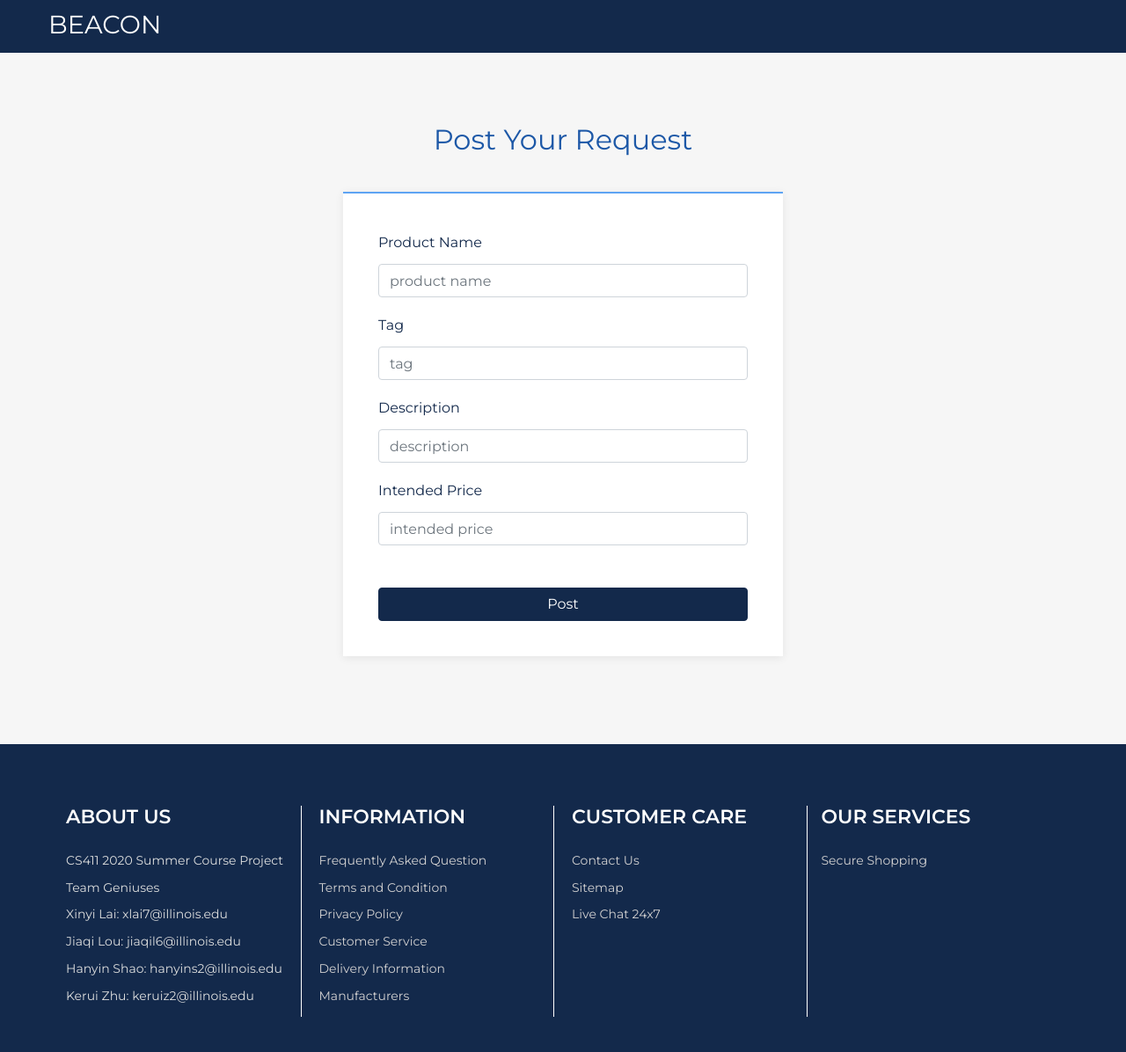
After one commit to Xinyi-Lai/CS411_Geniuses, a PHP site: page /post_request.html in a window 1280 px wide. The commit adds this page. Shown: the whole page at 88% size. Run offline with PHP 8.4, Linux system fonts and the light colour scheme.

Commit message:
post request

```diff
--- a/index.php
+++ b/index.php
@@ -271,7 +271,7 @@
 
                     <a href="<?php echo $curr_user?'post_product.html':'login.php';?>" class="btn btn-post1">Post Your Product</a>
 
-                    <a href="" class="btn btn-post2">Post Your Request</a>
+                    <a href="<?php echo $curr_user?'post_request.html':'login.php';?>" class="btn btn-post2">Post Your Request</a>
 
                 </div>
 
--- /dev/null
+++ b/post_request.html
@@ -0,0 +1,126 @@
+<!DOCTYPE html>
+<html>
+
+<head>
+    <meta charset="utf-8">
+    <meta name="viewport" content="width=device-width, initial-scale=1.0, shrink-to-fit=no">
+    <title>BEACON - Post_Request</title>
+    <link rel="stylesheet" href="assets/bootstrap/css/bootstrap.min.css">
+    <link rel="stylesheet" href="https://fonts.googleapis.com/css?family=Montserrat:400,400i,700,700i,600,600i">
+    <link rel="stylesheet" href="assets/css/baguetteBox.min.css">
+    <link rel="stylesheet" href="assets/css/smoothproducts.css">
+</head>
+
+<body>
+    <nav class="navbar navbar-dark navbar-expand-lg bg-primary clean-navbar" style="height: 60px; padding-top: 30px;">
+        <div class="container"><button data-toggle="collapse" class="navbar-toggler" data-target="#navcol-1"><span class="sr-only">Toggle navigation</span><span class="navbar-toggler-icon"></span></button><a class="navbar-brand text-white logo" href="index.php"><p style="font-size: larger;">BEACON</p></a>
+            <div class="collapse navbar-collapse"
+                id="navcol-1">
+                <ul class="nav navbar-nav ml-auto"></ul>
+            </div>
+        </div>
+    </nav>
+    <main class="page post-page">
+        <section class="clean-block clean-form dark">
+            <div class="container">
+                <div class="block-heading">
+                    <h2 class="text-info">Post Your Request</h2>
+				</div>
+				<form action="upload_request.php" method="post" enctype="multipart/form-data">
+
+					<!-- productName input -->
+                    <div class="form-group">
+						<label for="focusedInput">Product Name</label>
+						<input class="form-control item" type="text" name="product_name" placeholder="product name"/>
+					</div>
+
+					<!-- tag input -->
+					<div class="form-group">
+						<label for="focusedInput">Tag</label>
+						<input class="form-control item" type="text" name="tag" placeholder="tag"/>
+					</div>
+
+					<!-- description confirm -->
+                    <div class="form-group">
+						<label for="focusedInput">Description</label> <span class="warning">
+						<input class="form-control item" type="text" name="description" placeholder="description"/>
+					</div>
+
+					<!-- intendedPrice input -->
+                    <div class="form-group">
+						<label for="focusedInput">Intended Price</label>
+						<input class="form-control item" type="text" name="intendedPrice" placeholder="intended price"/>
+					</div></br>
+
+				<button class="btn btn-primary btn-block" type="submit" name="submit">Post</button>
+			</form>
+
+            </div>
+        </section>
+    </main>
+
+	<footer class="page-footer dark">
+        <div class="container">
+            <div class="row">
+
+                <div class="col-sm-3">
+                    <div class="single-widget">
+                        <h5>ABOUT US</h5>
+                        <ul>
+                            <span class="white-font">CS411 2020 Summer Course Project</br></span>
+                            <span class="white-font">Team Geniuses</br></span>
+                            <span class="white-font">Xinyi Lai: xlai7@illinois.edu</br></span>
+                            <span class="white-font">Jiaqi Lou: jiaqil6@illinois.edu</br></span>
+                            <span class="white-font">Hanyin Shao: hanyins2@illinois.edu</br></span>
+                            <span class="white-font"> Kerui Zhu: keruiz2@illinois.edu</span>
+                        </ul>
+                    </div>
+                </div>
+
+                <div class="col-sm-3">
+                    <div class="single-widget">
+                    	<h5>INFORMATION</h5>
+                        <ul>
+                            <span class="white-font"><a href="#">Frequently Asked Question</a></br></span>
+                            <span class="white-font"><a href="#">Terms and Condition</a></br></span>
+                            <span class="white-font"><a href="#">Privacy Policy</a></br></span>
+                            <span class="white-font"><a href="#">Customer Service</a></br></span>
+                            <span class="white-font"><a href="#">Delivery Information</a></br></span>
+                            <span class="white-font"><a href="#">Manufacturers</a></br></span>
+                        </ul>
+                    </div>
+                </div>
+
+                <div class="col-sm-3">
+                    <div class="single-widget">
+                    	<h5>CUSTOMER CARE</h5>
+                        <ul>
+                            <span class="white-font"><a href="#">Contact Us</a></br></span>
+                            <span class="white-font"><a href="#">Sitemap</a></br></span>
+                            <span class="white-font"><a href="#">Live Chat 24x7</a></br></span>
+                        </ul>
+                    </div>
+                </div>
+
+                <div class="col-sm-3">
+                    <div class="single-widget-1">
+                    <h5>OUR SERVICES</h5>
+                        <ul>
+                            <span class="white-font"><a href="#">Secure Shopping</a></br></span>
+                        </ul>
+                    </div>
+				</div>
+
+            </div>
+        </div>
+	</footer>
+
+    <script src="assets/js/jquery.min.js"></script>
+    <script src="assets/bootstrap/js/bootstrap.min.js"></script>
+    <script src="assets/js/baguetteBox.min.js"></script>
+    <script src="assets/js/smoothproducts.min.js"></script>
+	<script src="assets/js/theme.js"></script>
+
+</body>
+
+</html>
```
Also changed, not shown: upload_request.php (+6 -21 lines).
